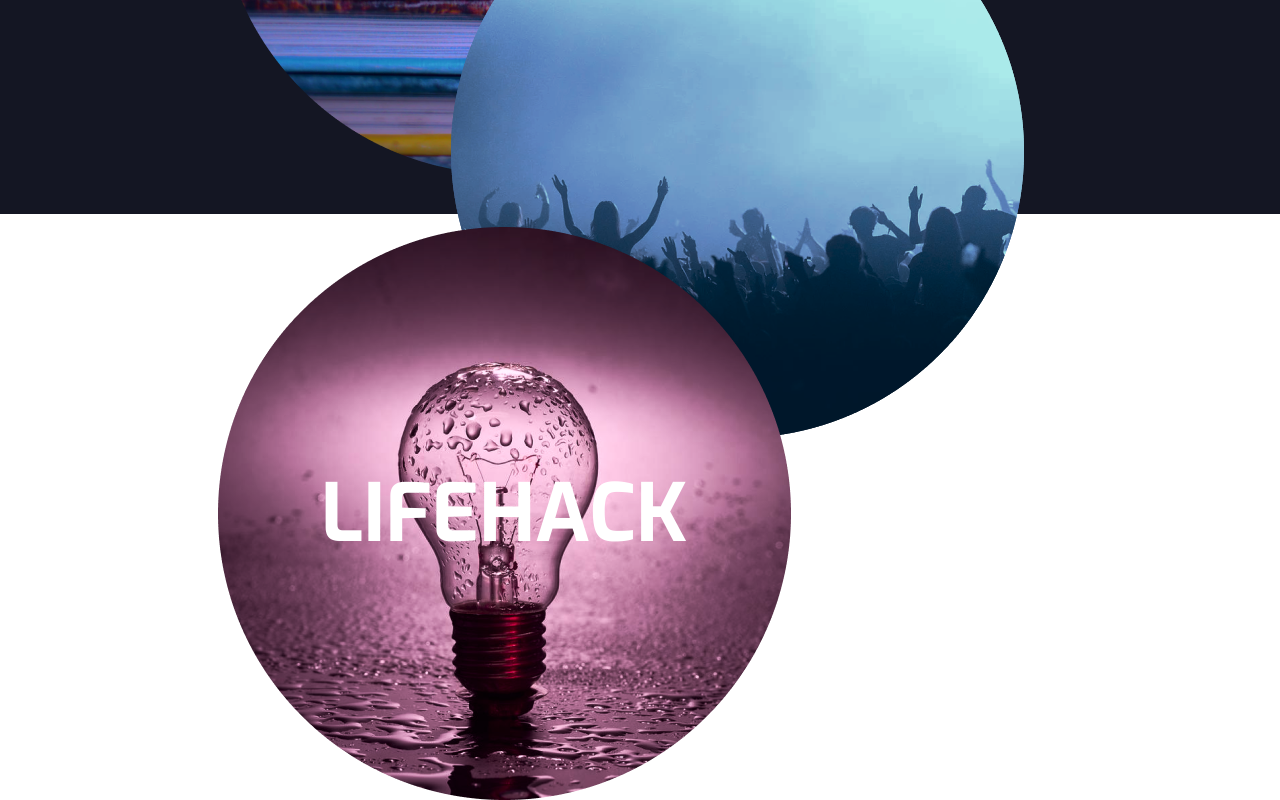
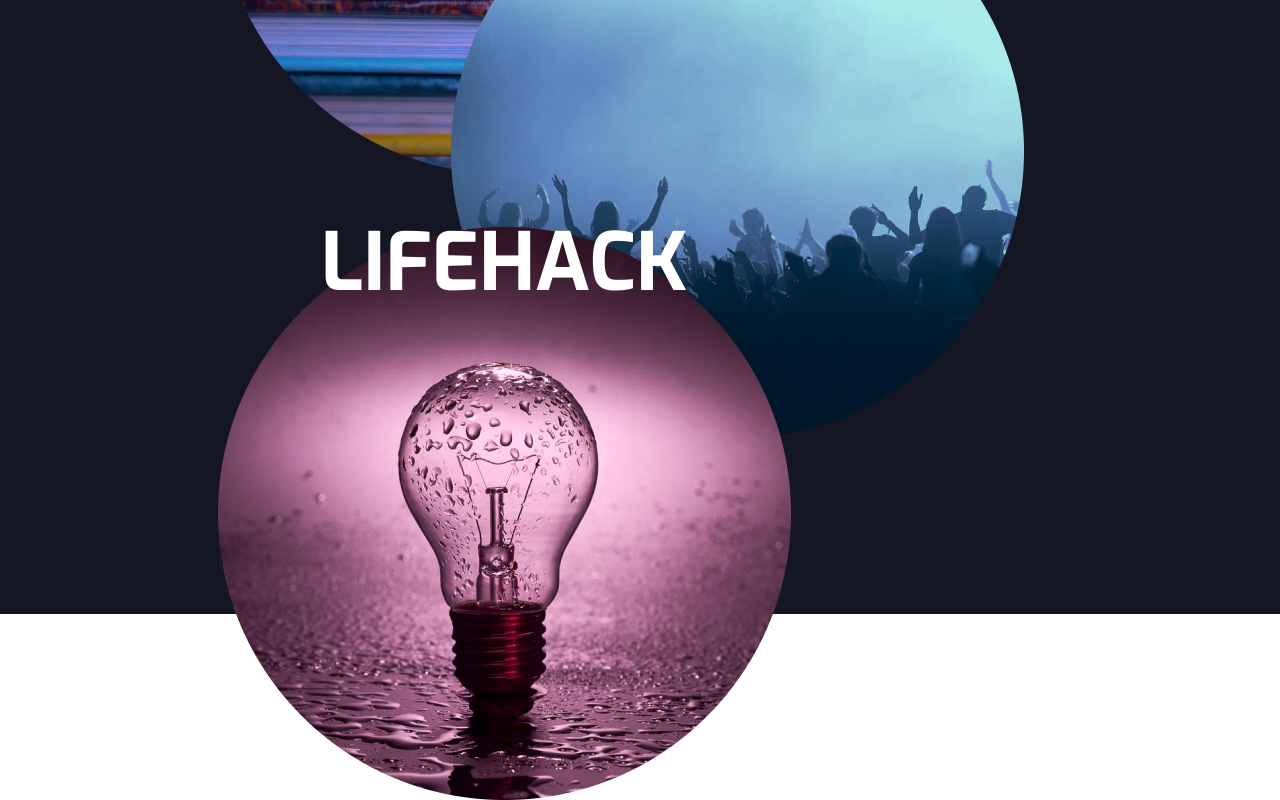
Before and after one commit to Elephant333/hackharvard2022, a React (Create React App) app: page /tracks in a window 1280 px wide. Shown: the part 642-1442 px from the top of the page. Built offline with nearby package versions, Linux system fonts and the light colour scheme.

Commit message:
Making backface visibility work on Firefox

```diff
--- a/src/Tracks.js
+++ b/src/Tracks.js
@@ -20,12 +20,21 @@ function Tracks() {
           <div className={styles.front}>
             ENTERTAINMENT
           </div>
-          <div className={styles.front}>
-            BBB
+          <div className={styles.back}>
+            The description for the entertainment track would go here
           </div>
         </div>
       </div>
-      <div className={styles.lifehack}>LIFEHACK</div>
+      <div className={styles.lifehack}>
+        <div className={styles.trackContainer}>
+          <div className={styles.front}>
+            LIFEHACK
+          </div>
+          <div className={styles.back}>
+            The description for the lifehack track. Woho!
+          </div>
+        </div>
+      </div>
     </main>
   );
 }
--- a/src/styles/Tracks.module.css
+++ b/src/styles/Tracks.module.css
@@ -9,7 +9,7 @@ index.css initializes all the fonts, so no need to do here */
 .main {
   background-color: #141623;
   color: #ffffff;
-  min-height: 100vh;
+  min-height: 150vh;
 }
 
 .titleText {
@@ -46,7 +46,9 @@ index.css initializes all the fonts, so no need to do here */
   position: absolute;
   width: 100%;
   height: 100%;
+  -webkit-backface-visibility: hidden;
   backface-visibility: hidden;
+  -webkit-transform:rotateY(0deg);
 }
 
 .back {
@@ -112,10 +114,19 @@ index.css initializes all the fonts, so no need to do here */
   display: flex;
   align-items: center;
   justify-content: center;
-  background: url('../assets/images/lifehackBackground.png');
   font-family: 'Exo';
   font-style: normal;
   font-weight: 900;
   font-size: 5rem;
   line-height: 90%;
 }
+
+.lifehack .front {
+  background: url('../assets/images/lifehackBackground.png');
+  text-align: center;
+  backface-visibility: hidden;
+}
+
+.lifehack:hover .trackContainer {
+  transform: rotateY(180deg);
+}
```
